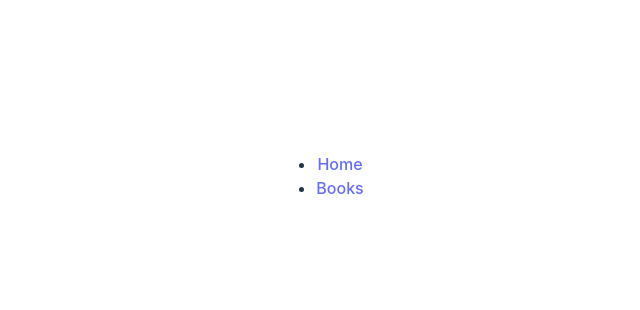
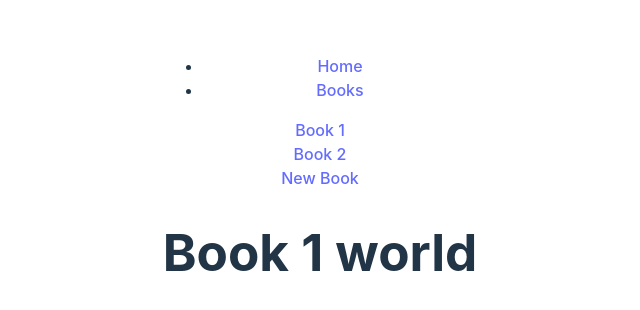
Before and after one commit to SI-machine/me_auto, a React (Vite) app: page /books/1 in a window 1280 px wide. Before the commit this address had no page. Shown: the part 224-534 px from the top of the page, without its empty margins (320-960 px from the left). Built offline with nearby package versions, Linux system fonts and the light colour scheme.

Commit message:
feat: add-new-routing-logic

```diff
--- a/src/App.tsx
+++ b/src/App.tsx
@@ -2,7 +2,9 @@ import React from "react";
 import "./App.css";
 import { Routes, Route, Link } from "react-router-dom";
 import Home from "./pages/Home";
-import BookList from "./pages/BookList";
+import NotFound from "./pages/NotFound";
+import { BookRoutes } from "./routes/BookRoutes";
+
 const App: React.FC = () => {
   return (
     <>
@@ -18,7 +20,8 @@ const App: React.FC = () => {
       </nav>
       <Routes>
         <Route path="/" element={<Home />} />
-        <Route path="/books" element={<BookList />} />
+        <Route path="/books/*" element={<BookRoutes />} />
+        <Route path="*" element={<NotFound />} />
       </Routes>
     </>
   );
--- a/src/pages/Book.tsx
+++ b/src/pages/Book.tsx
@@ -1,8 +1,13 @@
+import { useOutletContext, useParams } from "react-router-dom";
 const Book = () => {
+  const { id } = useParams();
+  const obj = useOutletContext<{ hello: string }>();
   return (
-    <div>
-      <h1>Book</h1>
-    </div>
+    <>
+      <h1>
+        Book {id} {obj.hello}
+      </h1>
+    </>
   );
 };
 
--- a/src/pages/BookList.tsx
+++ b/src/pages/BookList.tsx
@@ -1,8 +1,8 @@
 const BookList = () => {
   return (
-    <div>
+    <>
       <h1>BookList</h1>
-    </div>
+    </>
   );
 };
 
--- /dev/null
+++ b/src/pages/NewBook.tsx
@@ -0,0 +1,9 @@
+const NewBook = () => {
+  return (
+    <div>
+      <h1>NewBook</h1>
+    </div>
+  );
+};
+
+export default NewBook;
--- /dev/null
+++ b/src/pages/NotFound.tsx
@@ -0,0 +1,9 @@
+const NotFound = () => {
+  return (
+    <div>
+      <h1>NotFound</h1>
+    </div>
+  );
+};
+
+export default NotFound;
--- /dev/null
+++ b/src/routes/BookLayout.tsx
@@ -0,0 +1,14 @@
+import { Link, Outlet } from "react-router-dom";
+
+export function BookLayout() {
+  return (
+    <>
+      <Link to="/books/1">Book 1</Link>
+      <br />
+      <Link to="/books/2">Book 2</Link>
+      <br />
+      <Link to="/books/new">New Book</Link>
+      <Outlet context={{ hello: "world" }} />
+    </>
+  );
+}
--- /dev/null
+++ b/src/routes/BookRoutes.tsx
@@ -0,0 +1,18 @@
+import { Route, Routes } from "react-router-dom";
+import Book from "../pages/Book";
+import BookList from "../pages/BookList";
+import NewBook from "../pages/NewBook";
+import { BookLayout } from "./BookLayout";
+export function BookRoutes() {
+  return (
+    <>
+      <Routes>
+        <Route element={<BookLayout />}>
+          <Route index element={<BookList />} />
+          <Route path=":id" element={<Book />} />
+          <Route path="new" element={<NewBook />} />
+        </Route>
+      </Routes>
+    </>
+  );
+}
```
